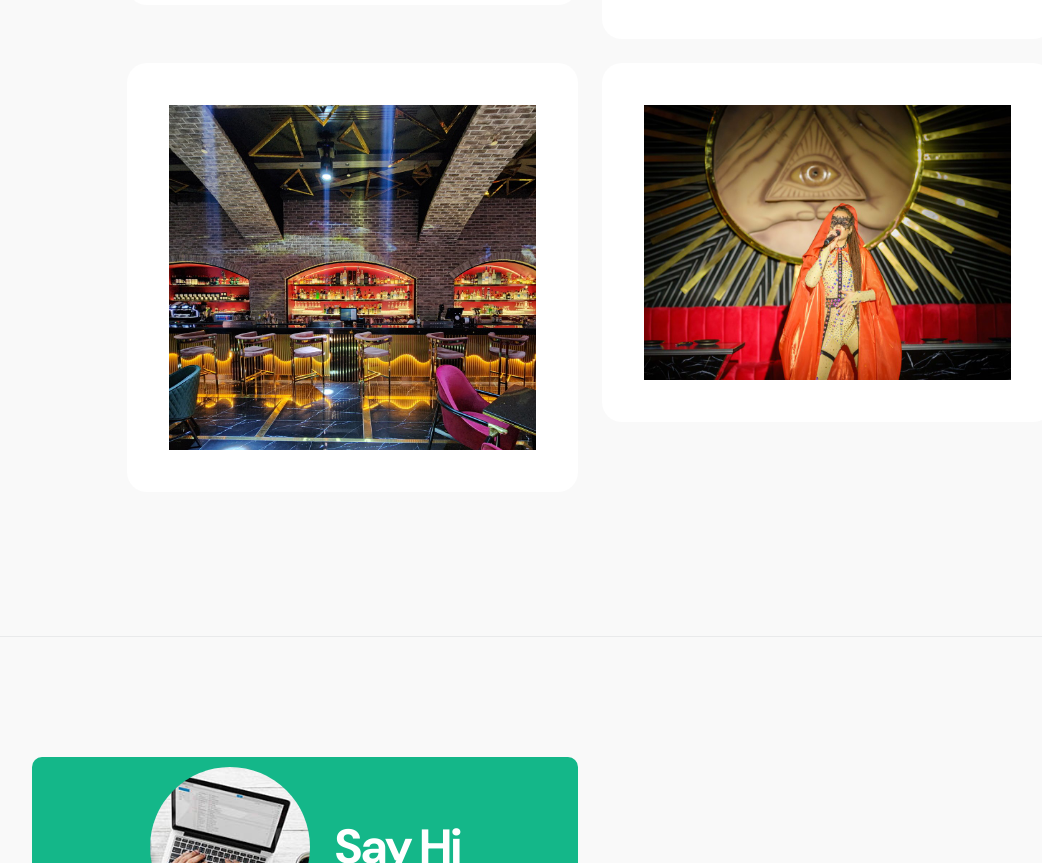
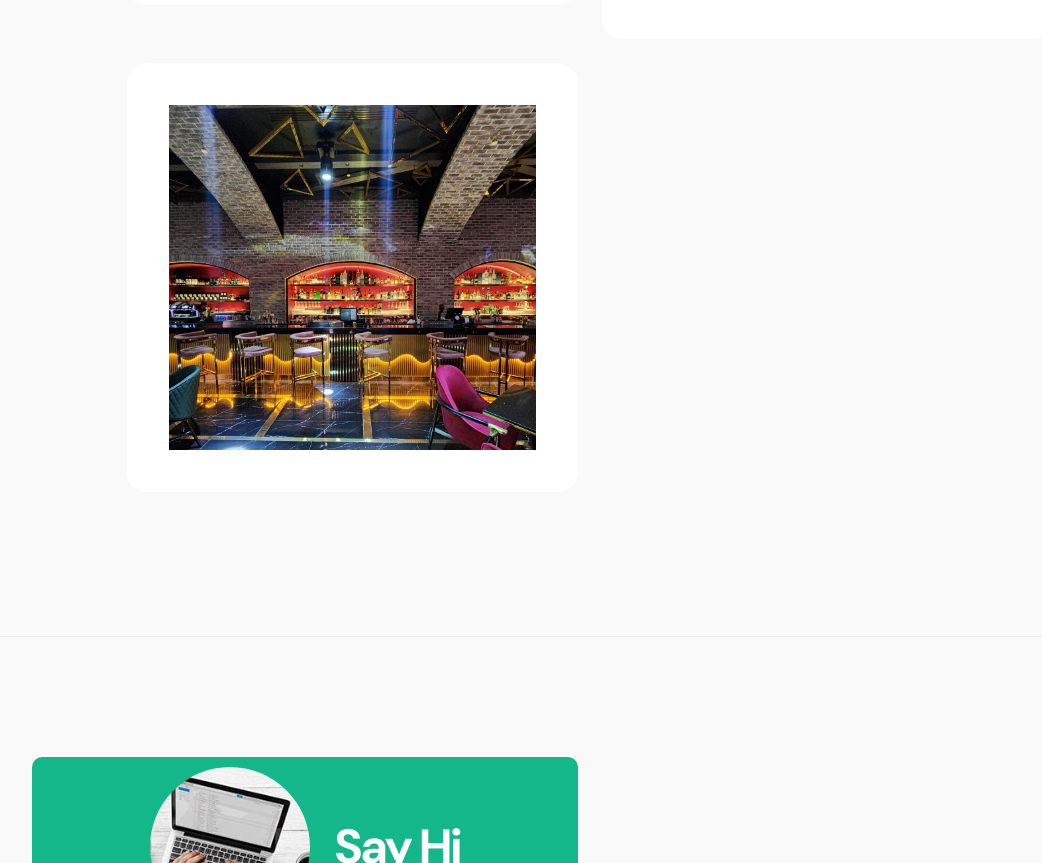
Before and after one commit to ailagari/Lagari_portfolio, a plain HTML site: page index.html in a window 1280 px wide. Shown: the part 5796-6659 px from the top of the page, without its empty margins (50-1092 px from the left). Drawn offline with Linux system fonts and the light colour scheme.

Commit message:
deletedimage

```diff
--- a/index.html
+++ b/index.html
@@ -467,11 +467,7 @@
                                         <img style="object-fit: cover;width: 100%;" src="images/projects/34.jpg"  class="" alt="">
                                     </div>
                                 </div>
-                                <div class="col-lg-6 col-12">
-                                    <div class="services-thumb">
-                                        <img style="object-fit: cover;width: 100%;" src="images/projects/56.jpg"  class="" alt="">
-                                    </div>
-                                </div>
+
 
                             </div>
                         </div>
```
